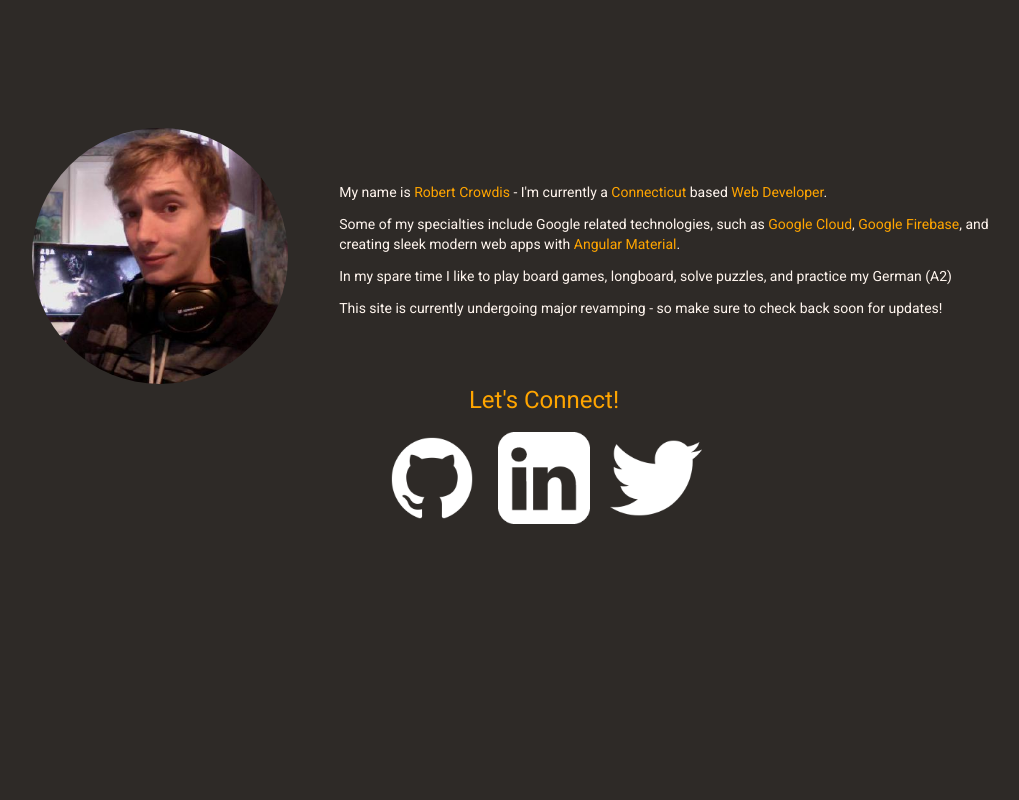
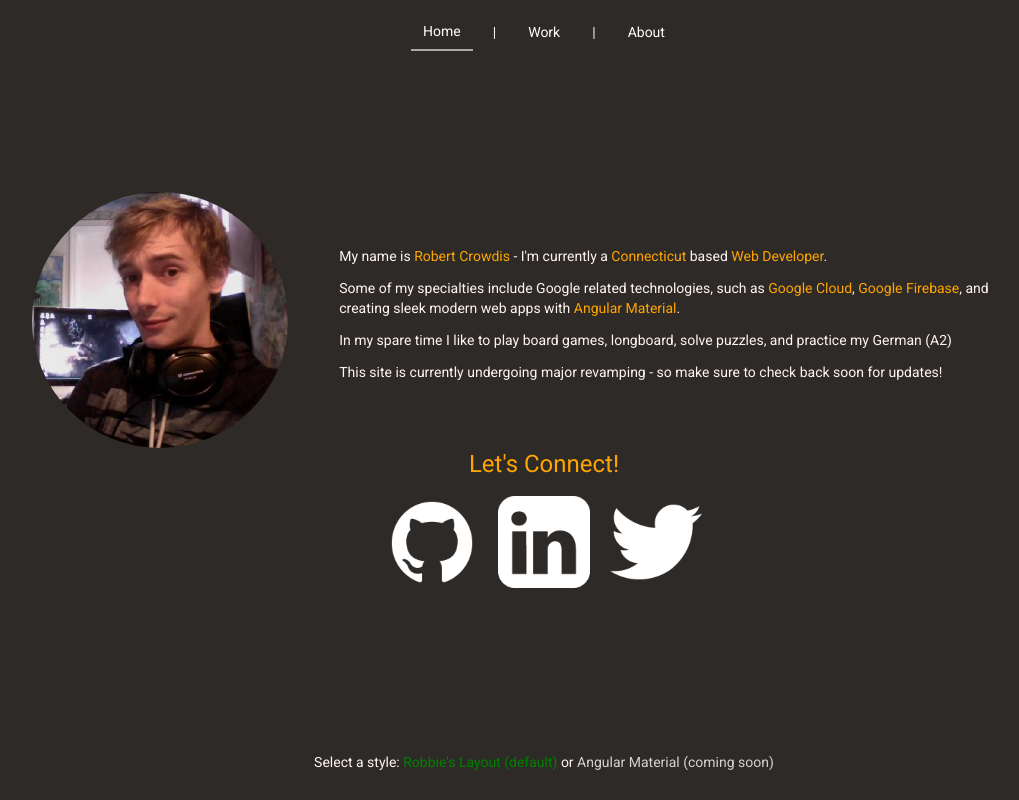
Before and after one commit to tessacrowdis/robertcrowdis-angular, an Angular app: page /home in a window 1280 px wide. Shown: the whole page, without its empty margins (96-1115 px from the left). Built offline with nearby package versions, Linux system fonts and the light colour scheme.

Commit message:
feat(toolbar): add toolbar component
* Has two blueprinted styles: custom and material, that can be interchanged via the 'style'

```diff
--- a/src/app/app.component.html
+++ b/src/app/app.component.html
@@ -1,6 +1,6 @@
 <!-- Picture & Bio -->
+<app-toolbar [style]="layoutStyle" [pageTitle]="pageTitle"></app-toolbar>
 <div id="parent-container">
   <router-outlet></router-outlet>
 </div>
-
-<!-- <app-footer [style]="layoutStyle" (selectLayoutEvent)="setLayout($event)"></app-footer> -->
+<app-footer [style]="layoutStyle" (selectLayoutEvent)="setLayout($event)"></app-footer>
--- a/src/app/app.module.ts
+++ b/src/app/app.module.ts
@@ -10,12 +10,14 @@ import { SharedModule } from './shared/shared.module';
 import { AppComponent } from './app.component';
 import { FooterComponent } from './footer/footer.component';
 import { AboutComponent } from './about/about.component';
+import { ToolbarComponent } from './toolbar/toolbar.component';
 
 @NgModule({
   declarations: [
     AppComponent,
     FooterComponent,
-    AboutComponent
+    AboutComponent,
+    ToolbarComponent
   ],
   imports: [
     BrowserModule,
--- /dev/null
+++ b/src/app/toolbar/toolbar.component.html
@@ -0,0 +1,20 @@
+<div id="toolbar">
+
+  <!-- Custom Styling -->
+  <div id="custom-toolbar" *ngIf="style === 'custom'">
+    <span class="toolbar-option" [routerLink]="['/', 'home']" routerLinkActive="router-link-active">Home</span>
+    <span class="toolbar-spacer"> | </span>
+    <span class="toolbar-option" [routerLink]="['/', 'work']" routerLinkActive="router-link-active">Work</span>
+    <span class="toolbar-spacer"> | </span>
+    <span class="toolbar-option" [routerLink]="['/', 'about']" routerLinkActive="router-link-active">About</span>
+  </div>
+
+  <!-- Material Styling -->
+  <mat-toolbar id="material-toolbar" *ngIf="style === 'material'">
+    <span>{{pageTitle}}</span>
+    <span class="spacer"></span>
+    <button mat-button [routerLink]="['/', 'home']" routerLinkActive="router-link-active">Home</button>
+    <button mat-button [routerLink]="['/', 'work']" routerLinkActive="router-link-active">Work</button>
+    <button mat-button [routerLink]="['/', 'about']" routerLinkActive="router-link-active">About</button>
+  </mat-toolbar>
+</div>
--- /dev/null
+++ b/src/app/toolbar/toolbar.component.scss
@@ -0,0 +1,39 @@
+#custom-toolbar {
+  height: 64px;
+  width: 100%;
+  color: white;
+  display: flex;
+  flex-direction: row;
+  align-items: center;
+  justify-content: center;
+
+  .toolbar-option {
+    padding: 8px 12px;
+    transition: color .25s ease-in-out;
+    box-sizing: border-box;
+    &:hover {
+      cursor: pointer;
+      color: orange;
+    }
+
+    &.router-link-active {
+      border-bottom: 2px solid darkgray;
+    }
+  }
+
+  .toolbar-spacer {
+    margin: auto 20px;
+  }
+}
+
+
+
+.spacer {
+  flex: 1 1 auto;
+}
+
+#material-toolbar {
+  > .router-link-active {
+    background-color: darkgray;
+  }
+}
--- /dev/null
+++ b/src/app/toolbar/toolbar.component.ts
@@ -0,0 +1,17 @@
+import { Component, OnInit, Input } from '@angular/core';
+
+@Component({
+  selector: 'app-toolbar',
+  templateUrl: './toolbar.component.html',
+  styleUrls: ['./toolbar.component.scss']
+})
+export class ToolbarComponent implements OnInit {
+
+  @Input() style: string;
+  @Input() pageTitle: string;
+
+  constructor() { }
+
+  ngOnInit(): void {}
+
+}
```
Also changed, not shown: 1 other file (tests, documents, lock files or other folders).
